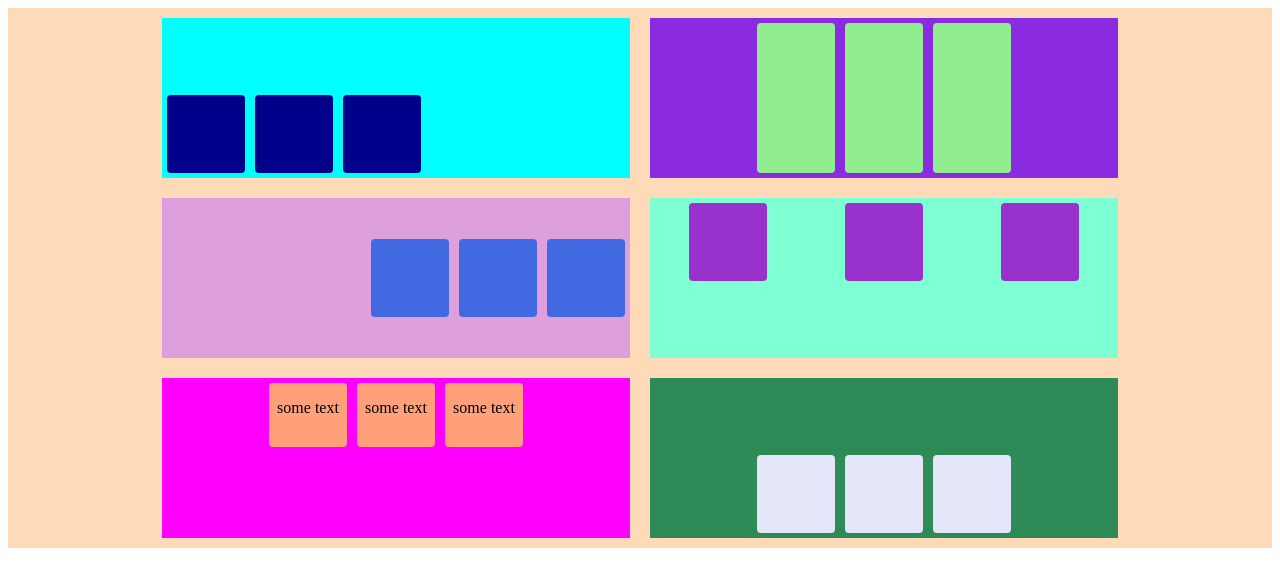
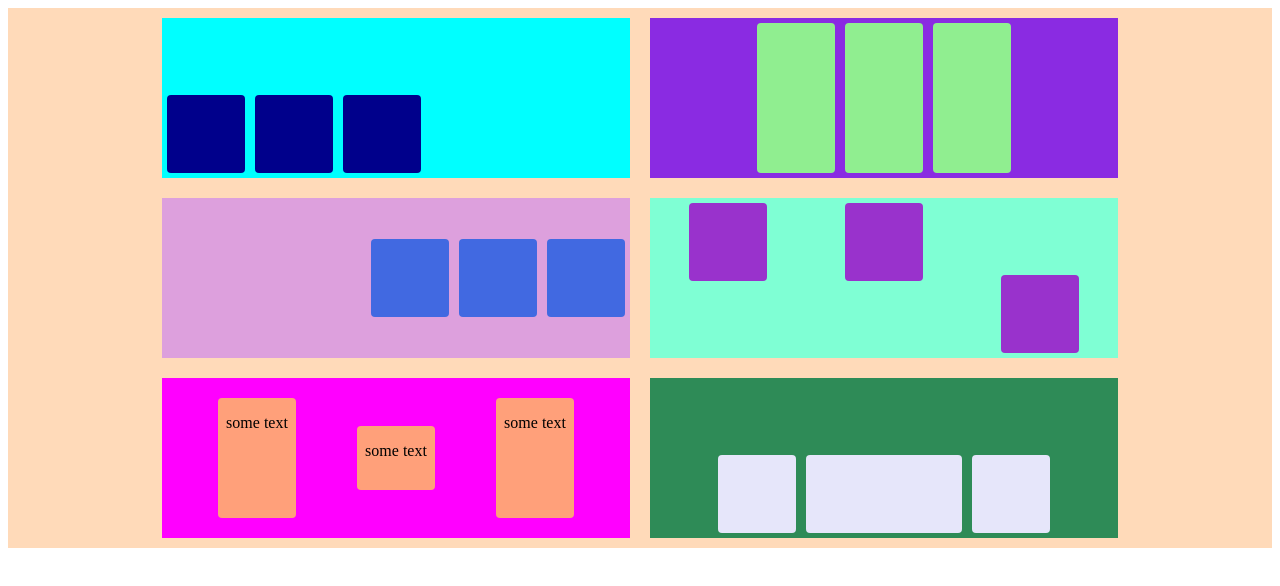
Before and after one commit to AllyxPally/Flexbox-test, a plain HTML site: page index.html in a window 1280 px wide. Drawn offline with Linux system fonts and the light colour scheme.

Commit message:
last commit

```diff
--- a/index.html
+++ b/index.html
@@ -26,19 +26,20 @@
         <div class="flexbox-item flexbox-item-4">
             <div class="box-4"></div>
             <div class="box-4"></div>
-            <div class="box-4"></div>
+            <div class="box-4 square-0" ></div>
 
     </div>
 
         <div class="flexbox-item flexbox-item-5">
+            <div class="box-5 square-1"><p>some text</p></div>
             <div class="box-5"><p>some text</p></div>
-            <div class="box-5"><p>some text</p></div>
-            <div class="box-5"><p>some text</p></div>
+            <div class="box-5 square-2"><p>some text</p></div>
+
         </div>
 
         <div class="flexbox-item flexbox-item-6">
             <div class="box-6"></div>
-            <div class="box-6"></div>
+            <div class="box-6 square-3"></div>
             <div class="box-6"></div>
     </div>
 
--- a/styles/index.css
+++ b/styles/index.css
@@ -54,6 +54,7 @@
     display: flex;
     justify-content: space-around;
     align-items: flex-start;
+    align-self: flex-end;
     background-color: aquamarine;
 
 
@@ -63,9 +64,8 @@
     width: 468px;
     height: 160px;
     display: flex;
-    justify-content: center;
-    align-items: flex-start;
-    align-self: stretch;
+    justify-content: space-evenly;
+    align-items: center;
     text-align: center;
     background-color: fuchsia;
 
@@ -129,3 +129,28 @@
     border-radius: 4px;
     background-color: lavender;
 }
+
+.square-0{
+
+    align-self: flex-end;
+}
+
+.square-1{
+    width: 78px;
+    height: 120px;
+    align-items: stretch;
+
+
+}
+
+.square-2{
+    width: 78px;
+    height: 120px;
+    align-items: stretch;
+}
+
+.square-3{
+
+    width: 156px;
+    height: 78px;
+}
```
